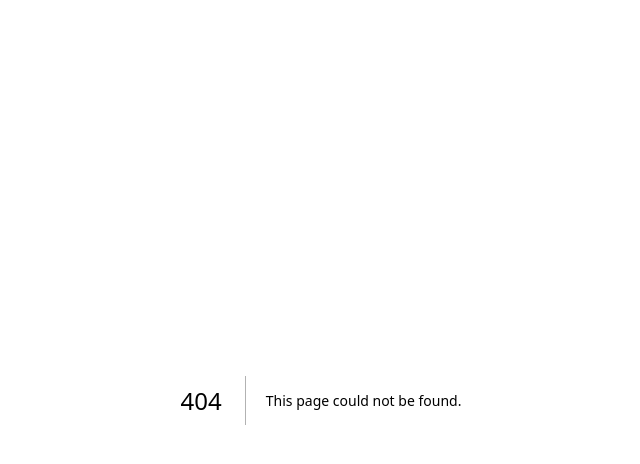
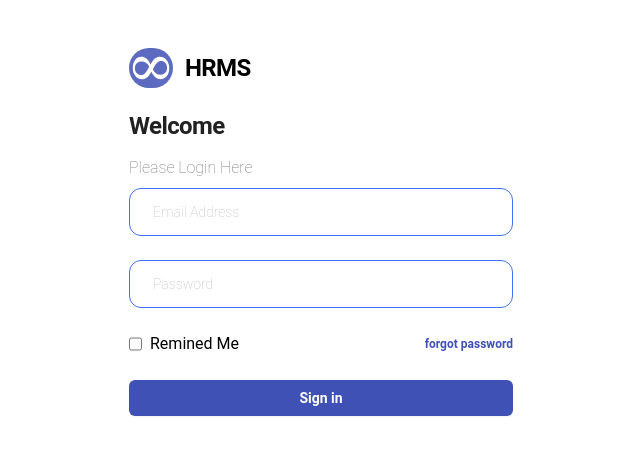
Before and after one commit to CSC-432-Group-5/csc-432-fe, a Next.js app: page /Auth/Login in a window 1280 px wide. Before the commit this address had no page. Shown: the top 464 px of the page, without its empty margins (319-959 px from the left). Built offline with nearby package versions, Linux system fonts and the light colour scheme.

Commit message:
login & forgot password page

```diff
--- /dev/null
+++ b/pages/Auth/ForgotPassword.tsx
@@ -0,0 +1,48 @@
+import React from 'react'
+
+import { GoChevronLeft } from "react-icons/go";
+
+const ForgotPassword = () => {
+  return (
+    <div className='font-sans'> <div className=" font-sans flex min-h-full flex-1 flex-col justify-center px-6 py-12 lg:px-8">
+    <div className="sm:mx-auto sm:w-full sm:max-w-sm">
+     <div className='flex items-center'>
+        < GoChevronLeft  />
+        <h5 >Back</h5>
+     </div>
+      <h2 className="mt-5  text-2xl font-bold leading-9 tracking-tight text-gray-900">
+      Forgot Password
+      </h2>
+      <p className="mt-3 text-sm text-gray-600 font-thin">
+        Please Enter Your Registration Email Adress. We will send a OTP to reset your Password
+      </p>
+    </div>
+
+    <div className="mt-2 sm:mx-auto sm:w-full sm:max-w-sm">
+      <form action="#" method="POST" className="space-y-6">
+        <div className="w-100 h-12 relative flex rounded-xl">
+          <input
+            className="peer w-full bg-transparent outline-none px-4 text-base rounded-xl bg-white border border-[#4070f4] focus:shadow-md"
+            id="address"
+            type="text"
+            required
+          />
+          <label className="  absolute top-1/2 translate-y-[-50%] bg-white left-4 px-2 peer-focus:top-0 peer-focus:left-3 font-thin text-sm text-gray-400 peer-focus:text-sm peer-focus:text-[#4070f4] peer-valid:-top-0 peer-valid:left-3 peer-valid:text-sm peer-valid:text-[#4070f4] duration-150">
+            Email Address
+          </label>
+        </div>
+        <div>
+          <button
+            type="submit"
+            className="flex w-full justify-center rounded-md bg-indigo-500 px-3 py-1.5 text-sm font-semibold leading-6 text-white shadow-sm hover:bg-indigo-500 focus-visible:outline focus-visible:outline-2 focus-visible:outline-offset-2 focus-visible:outline-indigo-600"
+          >
+            Send OTP
+          </button>
+        </div>
+      </form>
+    </div>
+  </div></div>
+  )
+}
+
+export default ForgotPassword
--- /dev/null
+++ b/pages/Auth/Login.tsx
@@ -0,0 +1,78 @@
+import React,{useState} from "react";
+import { GiInfinity } from "react-icons/gi";
+
+
+const Login = () => {
+
+  return (
+    <div>
+      <div className=" font-sans flex min-h-full flex-1 flex-col justify-center px-6 py-12 lg:px-8">
+        <div className="sm:mx-auto sm:w-full sm:max-w-sm">
+          <div className="flex items-center gap-3">
+            <div className="bg-indigo-400 text-white w-11 rounded-full">
+              <GiInfinity className="mx-auto h-10 w-auto " />
+            </div>
+            <h1 className=" text-center text-2xl font-bold leading-9 tracking-tight text-gray-90">HRMS</h1>
+          </div>
+          <h2 className="mt-5  text-2xl font-bold leading-9 tracking-tight text-gray-900">
+            Welcome
+          </h2>
+          <p className="mt-3 text-base text-gray-600 font-thin">
+            Please Login Here
+          </p>
+        </div>
+
+        <div className="mt-2 sm:mx-auto sm:w-full sm:max-w-sm">
+          <form action="#" method="POST" className="space-y-6">
+            <div className="w-100 h-12 relative flex rounded-xl">
+              <input
+                className="peer w-full bg-transparent outline-none px-4 text-base rounded-xl bg-white border border-[#4070f4] focus:shadow-md"
+                id="address"
+                type="text"
+                required
+              />
+              <label className="  absolute top-1/2 translate-y-[-50%] bg-white left-4 px-2 peer-focus:top-0 peer-focus:left-3 font-thin text-sm peer-focus:text-sm text-gray-400 peer-focus:text-[#4070f4] peer-valid:-top-0 peer-valid:left-3 peer-valid:text-sm peer-valid:text-[#4070f4] duration-150">
+                Email Address
+              </label>
+            </div>
+
+            <div className="w-100 h-12 relative flex rounded-xl">
+              <input
+                className="peer w-full bg-transparent outline-none px-4 text-base rounded-xl bg-white border border-[#4070f4] focus:shadow-md"
+                id="password"
+                name="password"
+                type="password"
+                required
+              />
+              <label className="absolute top-1/2 translate-y-[-50%] bg-white left-4 px-2 peer-focus:top-0 peer-focus:left-3 font-thin text-sm text-gray-400 peer-focus:text-sm peer-focus:text-[#4070f4] peer-valid:-top-0 peer-valid:left-3 peer-valid:text-sm peer-valid:text-[#4070f4] duration-150">
+                Password
+              </label>
+            </div>
+            <div className="flex item-center space-x-3 justify-between">
+              <div className="flex item-center gap-2">
+                <input type="checkbox" className="accent-indigo-500" />
+                Remined Me
+              </div>
+              <a
+                href="#"
+                className="font-semibold leading-6 text-indigo-500 text-xs hover:text-indigo-500"
+              >
+                forgot password
+              </a>
+            </div>
+            <div>
+              <button
+                type="submit"
+                className="flex w-full justify-center rounded-md bg-indigo-500 px-3 py-1.5 text-sm font-semibold leading-6 text-white shadow-sm hover:bg-indigo-500 focus-visible:outline focus-visible:outline-2 focus-visible:outline-offset-2 focus-visible:outline-indigo-600"
+              >
+                Sign in
+              </button>
+            </div>
+          </form>
+        </div>
+      </div>
+    </div>
+  );
+};
+
+export default Login;
--- a/pages/index.tsx
+++ b/pages/index.tsx
@@ -1,10 +1,12 @@
 import Image from "next/image";
 import { Inter } from "next/font/google";
+
 
 const inter = Inter({ subsets: ["latin"] });
 
 export default function Home() {
   return (
+
    <div className="flex flex-col items-center justify-center min-h-screen py-2">Index</div>
   );
 }
```
Also changed, not shown: 2 other files (tests, documents, lock files or other folders).
